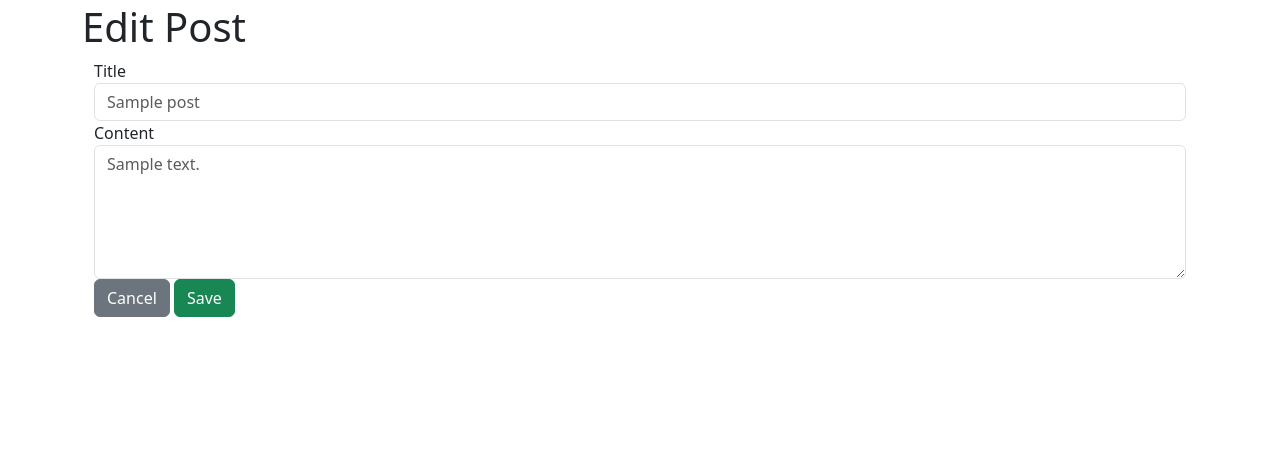
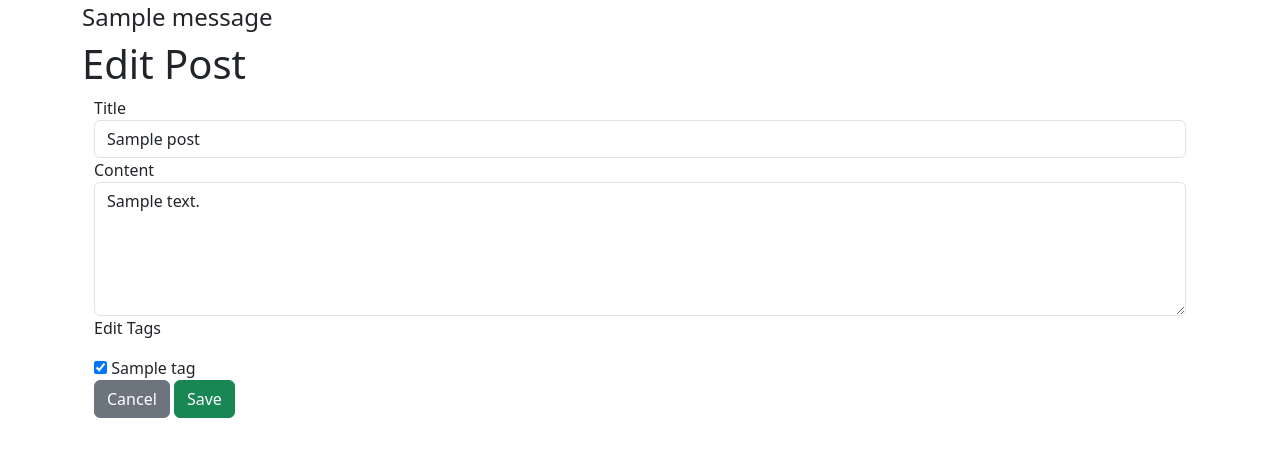
Before and after one commit to mjkushman/blogly, a Flask app: page /posts/1/edit in a window 1280 px wide. Shown: the part 37-494 px from the top of the page. Run offline with Flask 3, Linux system fonts and the light colour scheme; tables that the repository leaves empty hold one stand-in row (values such as "Sample post"); one stand-in notice (Sample message) is shown.

Commit message:
added support for tags. Able to create,edit, and delete tags. Tags can be added or removed from posts. Added messages to flash after creating, editing, or removing tags, posts, or users.

```diff
--- a/app.py
+++ b/app.py
@@ -2,8 +2,8 @@
 https://lessons.springboard.com/SQLAlchemy-Part-1-325f6b332e1f49cbb2c3b72f91cf73ae
 """
 
-from flask import Flask, render_template, redirect, request
-from models import db, connect_db, User, Post
+from flask import Flask, render_template, redirect, request, flash
+from models import db, connect_db, User, Post, Tag
 from flask_debugtoolbar import DebugToolbarExtension
 
 app = Flask(__name__)
@@ -40,7 +40,7 @@ def create_user():
 
     db.session.add(new_user)
     db.session.commit()
-
+    flash(f'{user.first_name} has been created')
     return redirect("/")
 
 
@@ -61,35 +61,26 @@ def show_edit_user_form(user_id):
 @app.route("/users/<user_id>/edit", methods=["POST"])
 def edit_user(user_id):
     user = User.query.get(user_id)
-    if request.form["first_name"]:
-        first_name = request.form["first_name"]
-    else:
-        first_name = user.first_name
-
-    if request.form["last_name"]:
-        last_name = request.form["last_name"]
-    else:
-        last_name = user.last_name
-
-    if request.form["image_url"]:
-        image_url = request.form["image_url"]
-    else:
-        image_url = user.image_url
+    first_name = request.form["first_name"]
+    last_name = request.form["last_name"]
+    image_url = request.form["image_url"]
 
     user.edit_user(first_name, last_name, image_url)
 
     db.session.add(user)
     db.session.commit()
-
+    flash(f'{user.first_name} has been updated')
     return redirect(f"/users/{user.id}")
 
 
 @app.route("/users/<user_id>/delete", methods=["POST"])
 def delete_user(user_id):
     """deletes a user from the database"""
+    user=User.query.get(user_id)
     User.query.filter(User.id == user_id).delete()
 
     db.session.commit()
+    flash(f'{user.first_name} has been deleted')
     return redirect("/")
 
 
@@ -97,7 +88,8 @@ def delete_user(user_id):
 @app.route("/users/<user_id>/posts/new")
 def show_add_post(user_id):
     user = User.query.get(user_id)
-    return render_template("add-post.html", user=user)
+    tags = Tag.query.all()
+    return render_template("add-post.html", user=user, tags=tags)
 
 
 # Handle add form, add post and redirect to the user detail page
@@ -105,8 +97,16 @@ def show_add_post(user_id):
 def handle_add_post(user_id):
     title = request.form["title"]
     content = request.form["content"]
+    tag_ids = request.form.getlist('tags')
     new_post = Post(title=title, content=content, user_id=user_id)
 
+    db.session.add(new_post)
+    db.session.commit()
+
+    for tag_id in tag_ids:
+        tag = Tag.query.get(tag_id)
+        # print(tag_id)
+        new_post.tags.append(tag)
     db.session.add(new_post)
     db.session.commit()
     return redirect(f"/users/{user_id}")
@@ -116,14 +116,16 @@ def handle_add_post(user_id):
 def show_post(post_id):
     """# Show a post. Show buttons to edit and delete the post"""
     post = Post.query.get(post_id)
-    return render_template("post-detail.html", post=post)
+    tags = post.tags
+    return render_template("post-detail.html", post=post, tags=tags)
 
 
 @app.route("/posts/<post_id>/edit")
 def edit_post(post_id):
     """Show form to edit a post, and to cancel (back to user page)"""
     post = Post.query.get(post_id)
-    return render_template("edit-post.html", post=post)
+    all_tags = Tag.query.all()
+    return render_template("edit-post.html", post=post, all_tags=all_tags)
 
 
 @app.route("/posts/<post_id>/edit", methods=["POST"])
@@ -131,17 +133,14 @@ def handle_edit_post(post_id):
     """Handle editing of a post. Redirect back to the post view"""
     """A route to handle post edit submissions"""
     post = Post.query.get(post_id)
-    if request.form["title"]:
-        title = request.form["title"]
-    else:
-        title = post.title
+    title = request.form["title"]
+    content = request.form["content"]
+    tag_ids = request.form.getlist('tags')
 
-    if request.form["content"]:
-        content = request.form["content"]
-    else:
-        content = post.content
+    tags = Tag.query.filter(Tag.id.in_(tag_ids)).all()
 
-    post.edit_post(title, content)
+    post.edit_post(title, content, tags)
+
     db.session.add(post)
     db.session.commit()
 
@@ -155,3 +154,65 @@ def delete_post(post_id):
 
     db.session.commit()
     return redirect("/")
+
+
+
+@app.route('/tags')
+def show_tags():
+    tags = Tag.query.all()
+    """Lists all tags, with links to the tag detail page."""
+    return render_template('tags.html', tags=tags)
+
+
+
+@app.route('/tags/<tag_id>')
+def tag_detail(tag_id):
+    """Show detail about a tag. Have links to edit form and to delete."""
+    tag = Tag.query.get(tag_id) #selects the specific tag
+    return render_template('tag-detail.html', tag=tag)
+
+
+
+@app.route('/tags/new')
+def show_add_tag():
+    """Shows a form to add a new tag."""
+    tags = Tag.query.all()
+    return render_template('add-tag.html', tags=tags)
+
+
+@app.route('/tags/new', methods=['POST'])
+def handle_add_tag():
+    """Process add form, adds tag, and redirect to tag list."""
+    new_tag = Tag(name=request.form['name'])
+    db.session.add(new_tag)
+    db.session.commit()
+    flash(f'{new_tag.name} created')
+    return redirect('/tags')
+
+
+@app.route('/tags/<tag_id>/edit')
+def show_edit_tag(tag_id):
+    """Show edit form for a tag."""
+    tag = Tag.query.get(tag_id)
+    return render_template('edit-tag.html', tag=tag)
+
+
+@app.route('/tags/<tag_id>/edit', methods=['POST'])
+def handle_edit_tag(tag_id):
+    """Process edit form, edit tag, and redirects to the tags list."""
+    tag = Tag.query.get(tag_id) #select the tag by id
+    tag.edit_tag(request.form['name'])
+
+    db.session.add(tag)
+    db.session.commit()
+    return redirect(f'/tags/{tag.id}')
+
+
+# TODO
+@app.route('/tags/<tag_id>/edit', methods=['POST'])
+def delete_tag(tag_id):
+    """Delete a tag."""
+    tag = Tag.query.get(tag_id)
+    Tag.query.filter(Tag.id == tag_id).delete()
+    flash(f"{tag.name} deleted")
+    return redirect('/tags')
--- a/templates/base.html
+++ b/templates/base.html
@@ -9,6 +9,17 @@
 <body>
     <div class="container">
         <nav class="navbar"><a href="/">Home</a></nav>
+    </div>
+    {% with messages = get_flashed_messages() %}
+    {% if messages %}
+        <div class="container">
+            {% for message in messages %}
+            <h4>{{ message }}</h4>
+            {% endfor %}
+        </div>
+        {% endif %}
+        {% endwith %}
+    <div class="container">
     {% block content %}
     {% endblock %}
     </div>
--- a/templates/edit-post.html
+++ b/templates/edit-post.html
@@ -7,13 +7,21 @@
   <form action="/posts/{{post.id}}/edit" method="POST">
     <div class="form-group">
     <label for="title">Title</label>
-    <input type="text" name="title" placeholder="{{post.title}}" class="form-control"/>
+    <input type="text" name="title" value="{{post.title}}" class="form-control"/>
 
 </div>
 <div class="form-group">
 <label for="content">Content</label>
-<textarea name="content" id="" rows="5" class="form-control" placeholder="{{post.content}}"></textarea>
+<textarea name="content" id="" rows="5" class="form-control">{%if post.content %}{{post.content}}{%endif%}</textarea>
 </div>
+
+<p>Edit Tags</p>
+    {% for tag in all_tags %}
+      <div>
+        <input type="checkbox" name="tags" value="{{tag.id}}" {%if tag in post.tags %}checked {%endif%}>
+        <label for="tags">{{tag.name}}</label>
+    </div>
+    {% endfor %}
     <div>
       <a href="/posts/{{post.id}}"><button class="btn btn-secondary">Cancel</button></a>
       <button class="btn btn-success">Save</button>
--- a/test_models.py
+++ b/test_models.py
@@ -55,6 +55,4 @@ class UserModelsTestCase(TestCase):
         self.assertEqual(user.id,post.user_id) #make sure id's match up
         self.assertTrue(len(user.posts)>0) # make sure a post is returned
 
-
-# class PostModelsTestCase(TestCase):
-#     """Test the post models or SQLAlchemy"""
+\
```
Also changed, not shown: models.py (+30 -3 lines), seed.py (+32 -1 lines), templates/add-post.html (+8 -1 lines), templates/add-tag.html (added, +25 -0 lines), templates/edit-tag.html (added, +16 -0 lines), templates/edit-user.html (+4 -4 lines), templates/post-detail.html (+15 -6 lines), templates/tag-detail.html (added, +21 -0 lines), templates/tags.html (added, +16 -0 lines).
